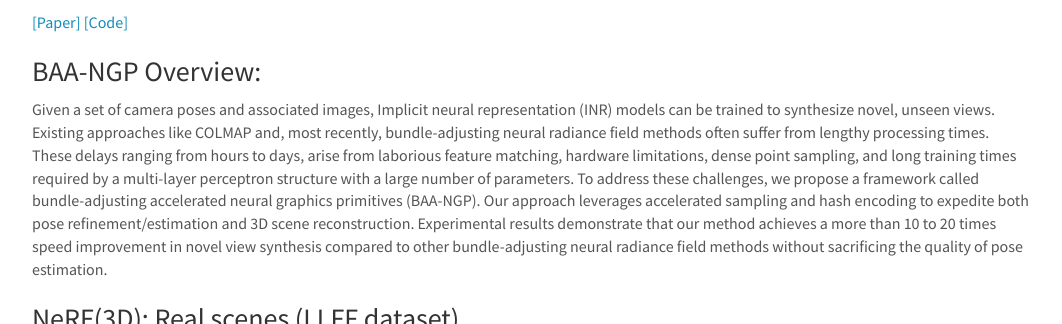
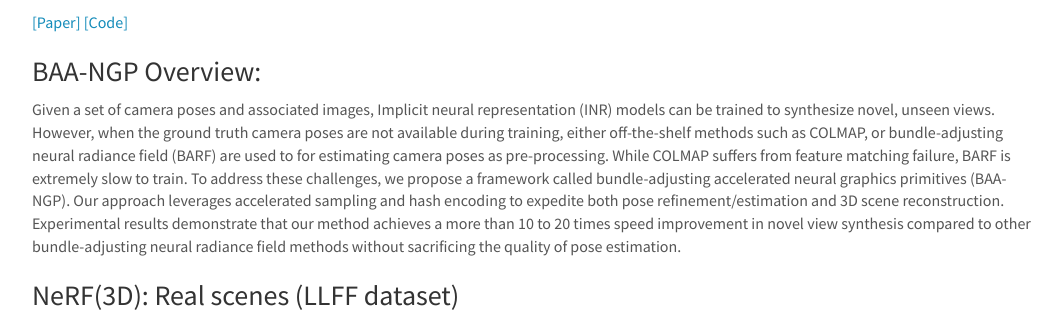
Before and after one commit to intelailabpage/intelailabpage.github.io, a Jekyll site: the page built from _posts/2023-06-15-baa-ngp.md, in a window 1280 px wide and 900 px high, scrolled down 483 px, cut to the strip 161-485 px from the top of the window. Shown: the whole strip, without its empty margins (108-1170 px from the left). Built offline with Jekyll 4.4.1, drawn with Linux system fonts in a browser that asks for light colours; nearby versions of some CDN libraries; comment, search, counter and statistics services are not loaded.

Commit message:
Update 2023-06-15-baa-ngp.md

```diff
--- a/_posts/2023-06-15-baa-ngp.md
+++ b/_posts/2023-06-15-baa-ngp.md
@@ -18,7 +18,7 @@ BAA-NGP Overview:
 </h3>
 <div class="text">
 <p>
-Given a set of camera poses and associated images, Implicit neural representation (INR) models can be trained to synthesize novel, unseen views. Existing approaches like COLMAP and, most recently, bundle-adjusting neural radiance field methods often suffer from lengthy processing times. These delays ranging from hours to days, arise from laborious feature matching, hardware limitations, dense point sampling, and long training times required by a multi-layer perceptron structure with a large number of parameters. To address these challenges, we propose a framework called bundle-adjusting accelerated neural graphics primitives (BAA-NGP). Our approach leverages accelerated sampling and hash encoding to expedite both pose refinement/estimation and 3D scene reconstruction. Experimental results demonstrate that our method achieves a more than 10 to 20 times speed improvement in novel view synthesis compared to other bundle-adjusting neural radiance field methods without sacrificing the quality of pose estimation.
+Given a set of camera poses and associated images, Implicit neural representation (INR) models can be trained to synthesize novel, unseen views. However, when the ground truth camera poses are not available during training, either off-the-shelf methods such as COLMAP, or bundle-adjusting neural radiance field (BARF) are used to for estimating camera poses as pre-processing. While COLMAP suffers from feature matching failure, BARF is extremely slow to train. To address these challenges, we propose a framework called bundle-adjusting accelerated neural graphics primitives (BAA-NGP). Our approach leverages accelerated sampling and hash encoding to expedite both pose refinement/estimation and 3D scene reconstruction. Experimental results demonstrate that our method achieves a more than 10 to 20 times speed improvement in novel view synthesis compared to other bundle-adjusting neural radiance field methods without sacrificing the quality of pose estimation.
 </p>
 
 
```
